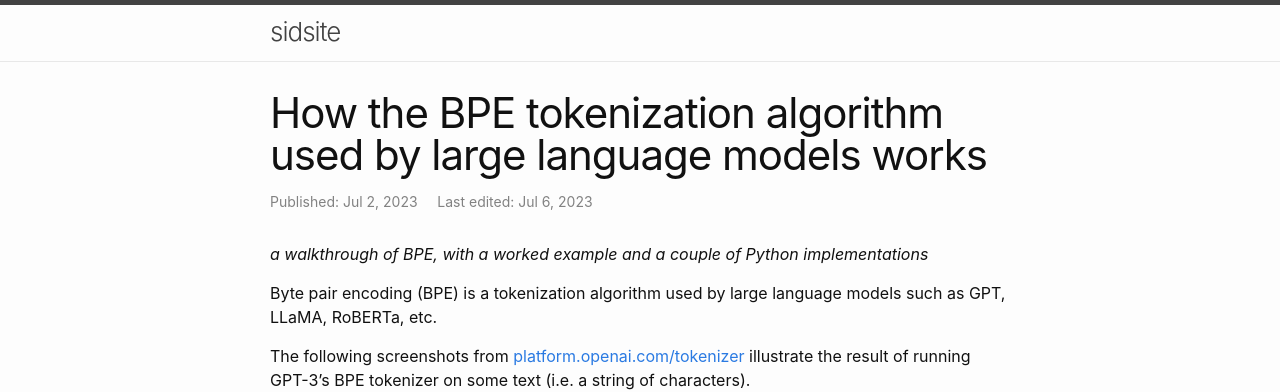
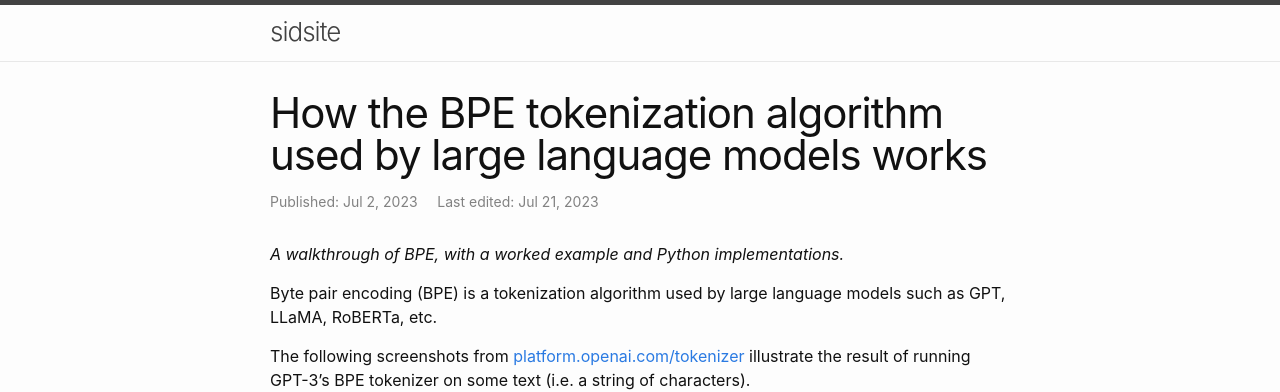
Before and after one commit to sradc/sradc.github.io, a Jekyll site: the page built from _posts/2023-07-02-bpe.md, in a window 1280 px wide and 900 px high. Shown: the top 392 px of the window. Built offline with Jekyll 4.4.1, drawn with Linux system fonts in a browser that asks for light colours; comment, search, counter and statistics services are not loaded.

Commit message:
udpated the brief summary of BPE

```diff
--- a/_posts/2023-07-02-bpe.md
+++ b/_posts/2023-07-02-bpe.md
@@ -2,12 +2,12 @@
 layout: post
 title:  "How the BPE tokenization algorithm used by large language models works"
 date: 2023-07-02 00:00:00 +0000
-date_edited: 2023-07-06 00:00:00 +0000
+date_edited: 2023-07-21 00:00:00 +0000
 categories:
 comments: true
 ---
 
-*a walkthrough of BPE, with a worked example and a couple of Python implementations*
+*A walkthrough of BPE, with a worked example and Python implementations.*
 
 Byte pair encoding (BPE) is a tokenization algorithm used by large language models such as GPT, LLaMA, RoBERTa, etc.
 
```
